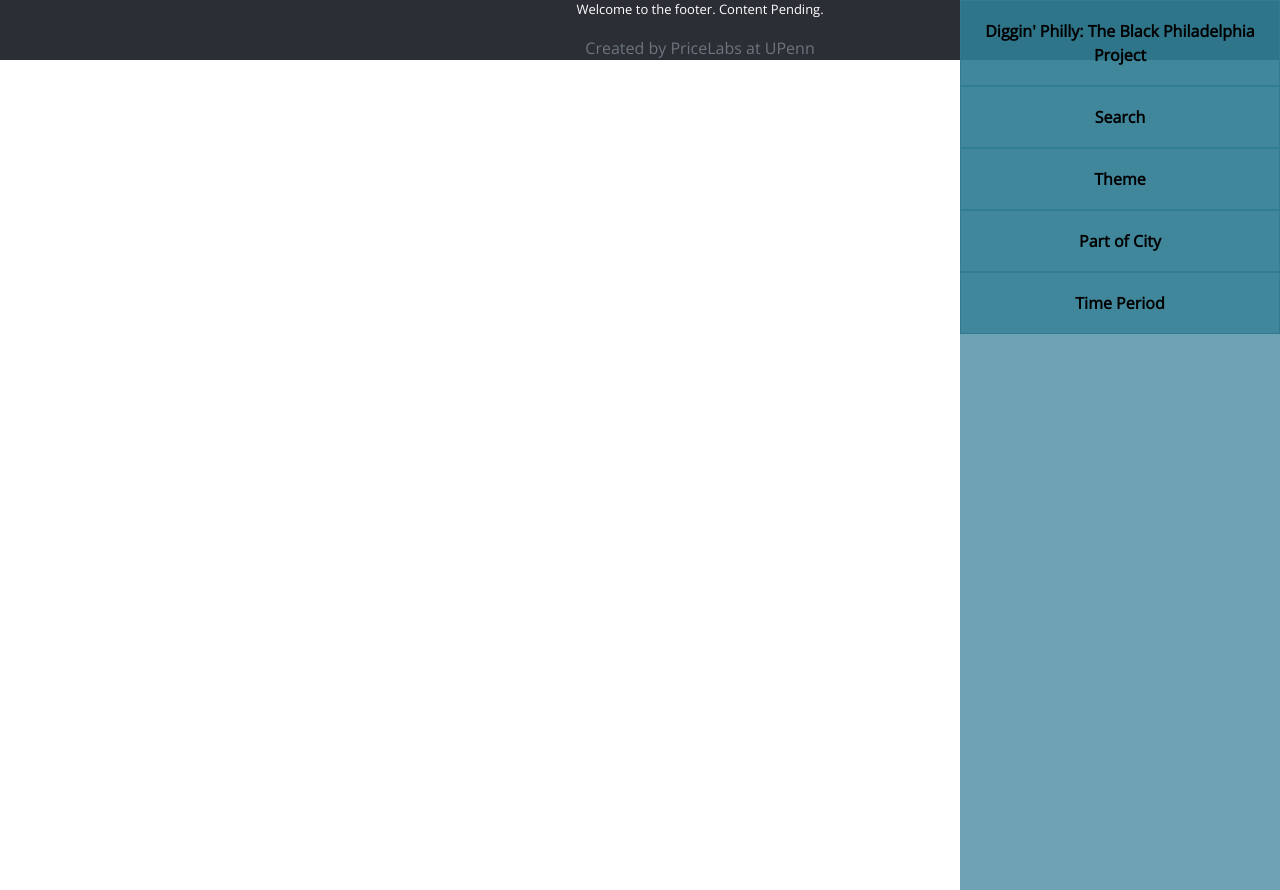
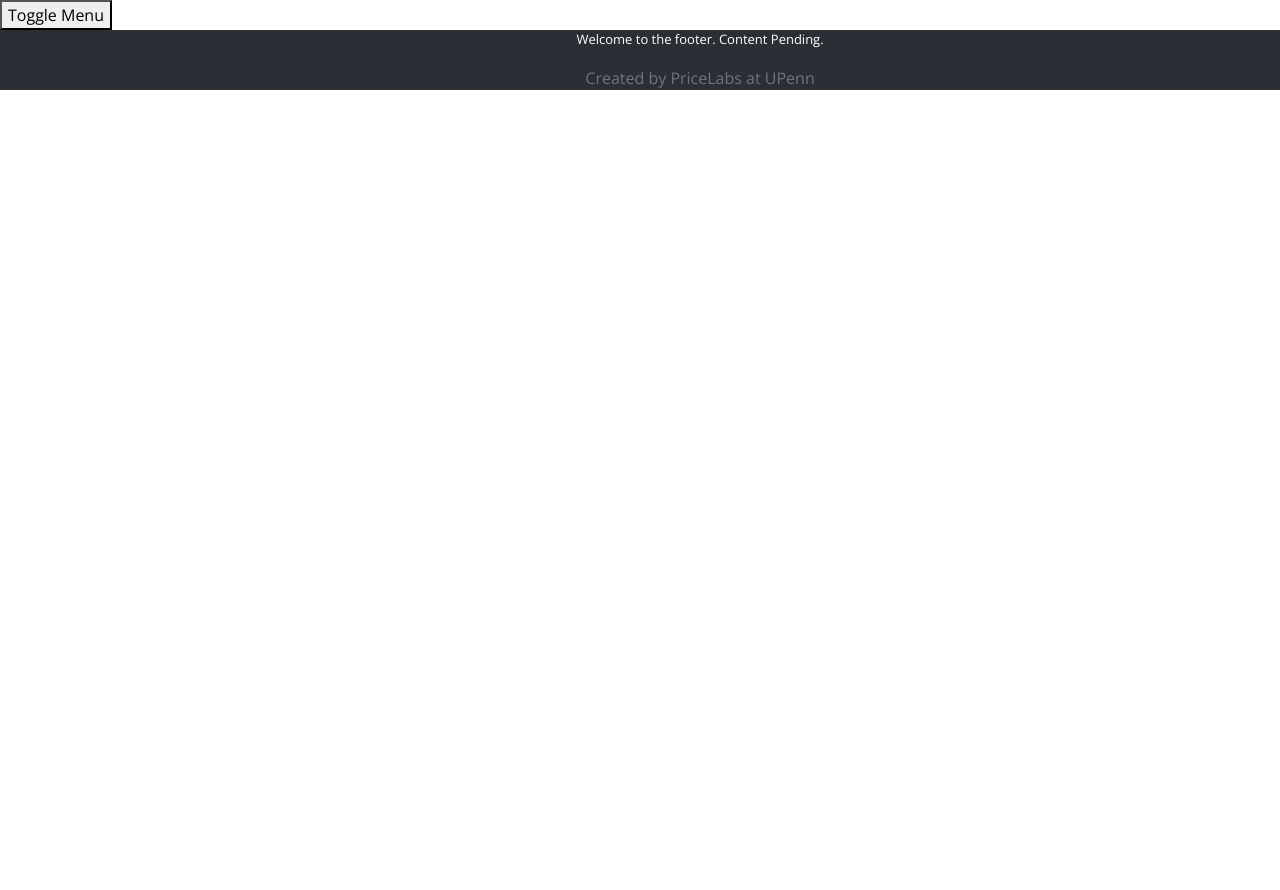
Before and after one commit to sashafr/pennmaps, a Django app: template dpsite/templates/dpsite/Test.html in a window 1280 px wide. Shown: the part 124-1014 px from the top of the page. Run offline with Django 3.2, Linux system fonts and the light colour scheme; the template is opened without the code that fills it, so the values that code supplies are empty; some libraries are stand-ins or nearby versions; some web fonts are replaced.

Commit message:
toggle hide sidebar

```diff
--- a/dpsite/templates/dpsite/Test.html
+++ b/dpsite/templates/dpsite/Test.html
@@ -31,12 +31,12 @@
 	@media screen and (max-width: 600px) {
 	  .searchBox {
 	    float: none;
+			width: 100%;
 	  }
 	  .searchBox input[type=text], .searchBox button {
 	    float: none;
 	    display: block;
 	    text-align: left;
-	    width: 100%;
 	    margin: 0;
 	    padding: 14px;
 	  }
@@ -131,7 +131,6 @@
 	background: white;
 }
 .slidecontainer {
-		height: 13%;
 		padding: 8px 12px;
 }
 
@@ -166,26 +165,42 @@
     cursor: pointer;
 }
 
+
 		/**
-			* Irene's styles for content boxes and hover popups
-			*/
-		.contentBox{
-			color: #fff;
-		}
-		/**
-			* Aligns the content boxes to the right side
+			* Aligns all the content boxes to the right side
 			*/
 		#right-align{
 			width: 25%;
 			height:100%;
 			right: 0em;
 			z-index: 1000;
-			position: absolute;
+			position: fixed;
 			background-color: rgba(47, 124, 147, 0.7);
 			overflow-x: hidden;
+			transform: translateX(100%);
+			transition: transform 1s;
 		}
 
-		/* Irene's Collapsible classes*/
+		#right-align.active{
+			transform:translateX(0);
+		}
+
+		/* Irene's Collapsibles*/
+		/**
+			* Hides Option Menu to the right
+			*/
+
+		.hideButton{
+			cursor:pointer;
+			position: absolute
+			z-index=1000;
+			left: 20rem;
+			top:10rem;
+			width: 5rem;
+			height:5rem;
+		}
+
+		/* Creates a single collapsible tag */
 		.collapsible{
 			position:relative;
 			border-style:solid;
@@ -208,7 +223,6 @@
 			padding: 0px 8px;
 		  max-height: 0;
 			overflow-x: hidden;
-		  overflow: hidden;
 		  transition: max-height 0.2s ease-out;
 		  background-color: rgba(47, 124, 147, 0.7);
 		}
@@ -223,10 +237,12 @@
 	{% block content %}
 
 	<!--INFO BOX-->
+	<button  id="hideButton">Toggle Menu</button>
+
 <div id="right-align">
 	<div class="contentBox">
 		<button class="collapsible"><strong><div id="content-header">Diggin' Philly: The Black Philadelphia Project</div></strong></button>
-		<div class="content" id="content-summary">
+		<div class="content" style="color:white;">
 			<p><strong><div id="content-neighborhood-dates">
 			</div></strong></p>
 			<p><div id="content-summary">
@@ -249,8 +265,8 @@
 	</div>
 
 <!--CHECKBOXES-->
-			<button class="collapsible" id="content-header"><strong>Theme</strong></button>
-			<div class="content" id="content-summary" style="color:white;">
+			<button class="collapsible" ><strong>Theme</strong></button>
+			<div class="content"  style="color:white;">
 			<label class="container">Education
 				<input type="checkbox" name = "tag" value = "education">
 				<span class="checkmark"></span>
@@ -355,8 +371,8 @@
 
 		<!--PART OF CITY-->
 		<div id="part-of-city">
-			<button class="collapsible" id="content-header"><strong>Part of City</strong></button>
-			<div class="content" id="content-summary">
+			<button class="collapsible" ><strong>Part of City</strong></button>
+			<div class="content"  style="color:white;">
 			<label class="radioContainer">North Philadelphia
 				<input type="radio" name = "location" value = "North Philadelphia">
 			</label>
@@ -372,8 +388,8 @@
 		</div>
 			<!--TIME PERIOD SLIDER-->
 			<div id="time">
-			<button class="collapsible" id="content-header"><strong>Time Period</strong></button>
-			<div class="content" id="content-summary">
+			<button class="collapsible" ><strong>Time Period</strong></button>
+			<div class="content"  style="color:white;">
 			<div  class="slidecontainer">
 
   		<input type="range" min="1900" max="2018" value="2000" class="slider" id="sliderRange">
@@ -405,10 +421,10 @@
 
 
 	<script>
-	/*COLLAPSIBLE SIDEBAR JS*/
+	/*COLLAPSIBLE SIDEBAR*/
 	var collapse = document.getElementsByClassName("collapsible");
-	var i;
-	for(i=0; i<collapse.length;i++){
+
+	for(var i=0; i<collapse.length;i++){
 		collapse[i].addEventListener("click",function(){
 			this.classList.toggle("active");
 			var content=this.nextElementSibling;
@@ -420,7 +436,22 @@
 			}
 		});
 	}
-	/*END COLLAPSIBLE SIDEBAR JS*/
+	/*END COLLAPSIBLE SIDEBAR*/
+
+	/*HIDE PANEL*/
+	var hideRight = document.getElementById("hideButton");
+
+	hideRight.addEventListener("click", function(){
+			var options = document.getElementById("right-align");
+			if (options.classList.contains("active")){
+				options.classList.remove("active");
+			}
+			else{
+				options.classList.add("active");
+			}
+	});
+
+	/*END HIDE PANEL*/
 	const queryInput = document.getElementById('query');
 	const searchButton = document.getElementById('submitButton');
 
```
